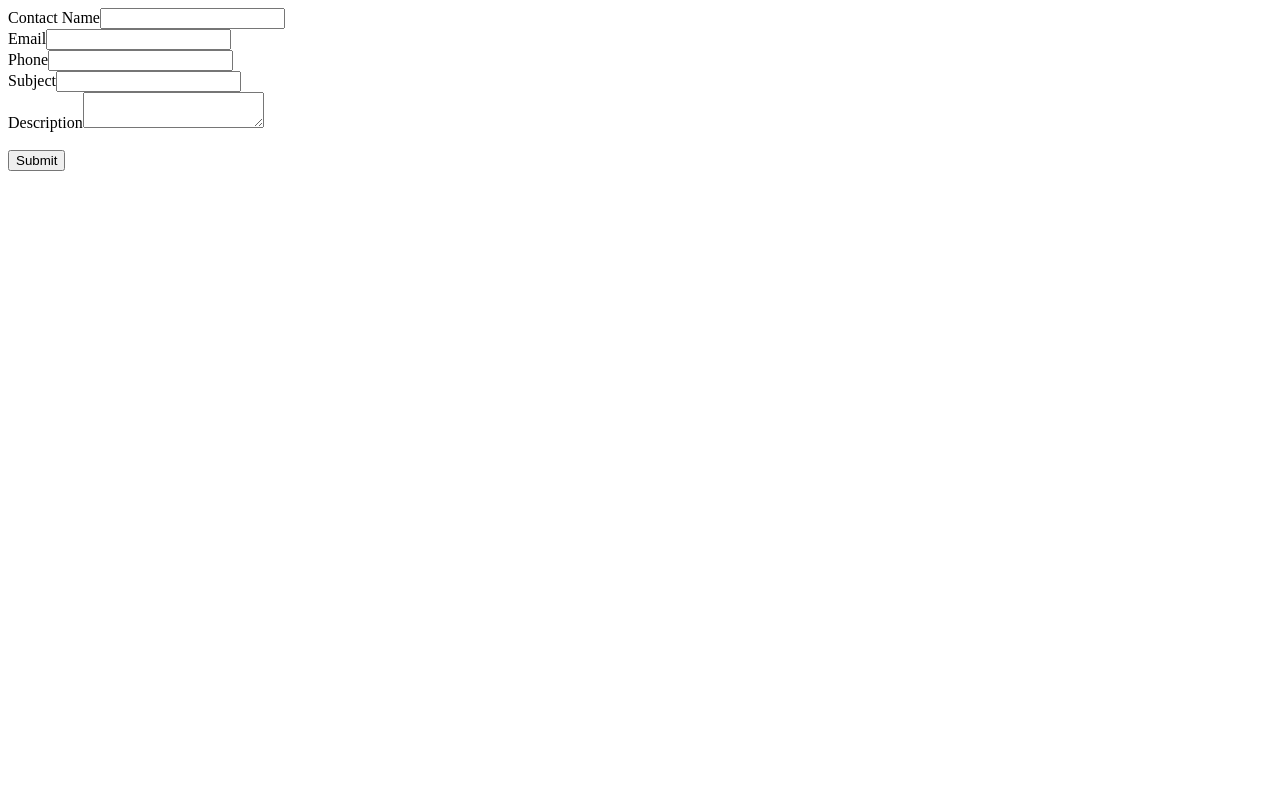
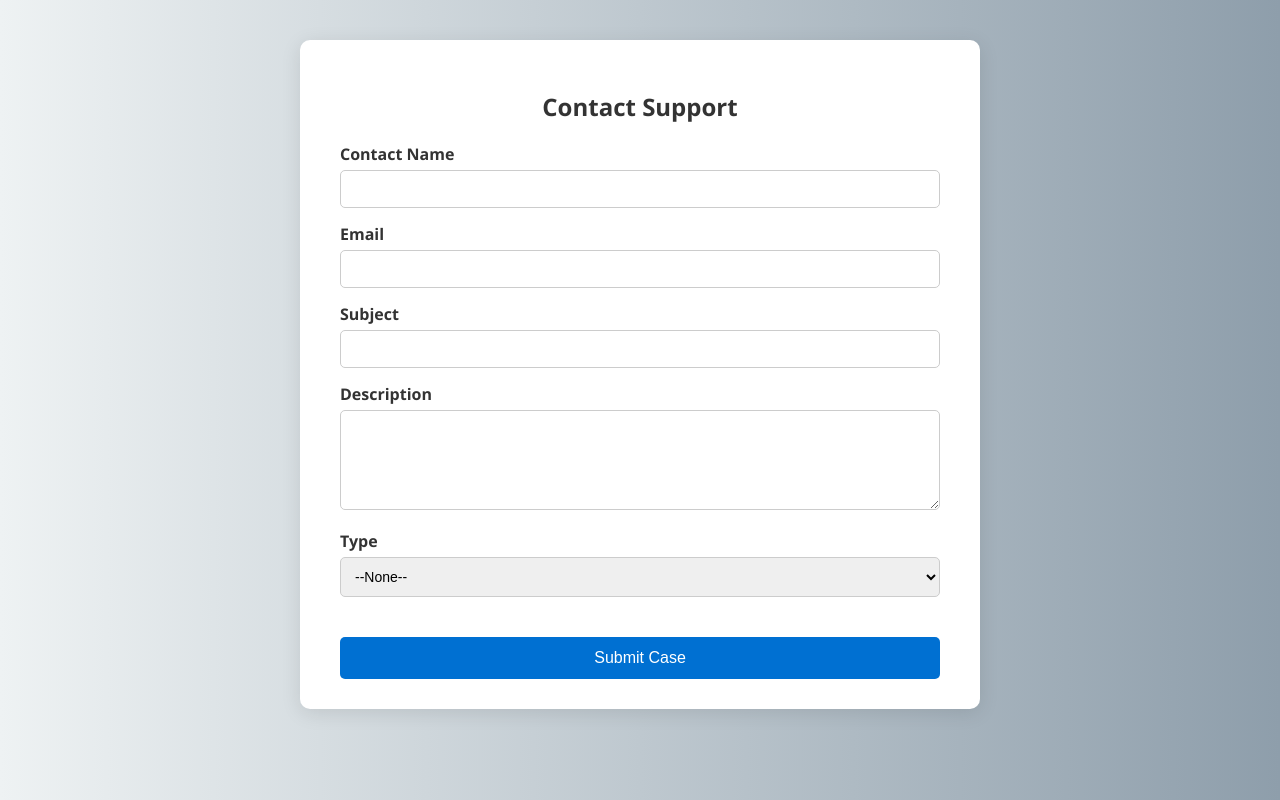
Before and after one commit to kbeniwal39/web-to-case-form, a plain HTML site: page index.html in a window 1280 px wide. Drawn offline with Linux system fonts and the light colour scheme.

Commit message:
Update index.html

```diff
--- a/index.html
+++ b/index.html
@@ -1,44 +1,143 @@
-<!--  ----------------------------------------------------------------------  -->
-<!--  NOTE: Please add the following <META> element to your page <HEAD>.      -->
-<!--  If necessary, please modify the charset parameter to specify the        -->
-<!--  character set of your HTML page.                                        -->
-<!--  ----------------------------------------------------------------------  -->
+<!DOCTYPE html>
+<html lang="en">
+<head>
+  <meta charset="UTF-8">
+  <title>Contact Support - Web to Case</title>
+  <meta name="viewport" content="width=device-width, initial-scale=1.0">
+  <meta http-equiv="Content-type" content="text/html; charset=UTF-8">
 
-<META HTTP-EQUIV="Content-type" CONTENT="text/html; charset=UTF-8">
-<script src="https://www.google.com/recaptcha/api.js"></script>
-<script>
- function timestamp() { var response = document.getElementById("g-recaptcha-response"); if (response == null || response.value.trim() == "") {var elems = JSON.parse(document.getElementsByName("captcha_settings")[0].value);elems["ts"] = JSON.stringify(new Date().getTime());document.getElementsByName("captcha_settings")[0].value = JSON.stringify(elems); } } setInterval(timestamp, 500);
-</script>
+  <!-- Google reCAPTCHA -->
+  <script src="https://www.google.com/recaptcha/api.js" async defer></script>
+  <script>
+    function timestamp() {
+      var response = document.getElementById("g-recaptcha-response");
+      if (response == null || response.value.trim() == "") {
+        var elems = JSON.parse(document.getElementsByName("captcha_settings")[0].value);
+        elems["ts"] = JSON.stringify(new Date().getTime());
+        document.getElementsByName("captcha_settings")[0].value = JSON.stringify(elems);
+      }
+    }
+    setInterval(timestamp, 500);
+  </script>
 
-<!--  ----------------------------------------------------------------------  -->
-<!--  NOTE: Please add the following <FORM> element to your page.             -->
-<!--  ----------------------------------------------------------------------  -->
+  <!-- Styles -->
+  <style>
+    body {
+      font-family: 'Segoe UI', sans-serif;
+      background: linear-gradient(to right, #eef2f3, #8e9eab);
+      margin: 0;
+      padding: 0;
+      display: flex;
+      justify-content: center;
+      align-items: flex-start;
+      height: 100vh;
+    }
 
-<form action="https://webto.salesforce.com/servlet/servlet.WebToCase?encoding=UTF-8&orgId=00DgK000004NGeT" method="POST">
+    .container {
+      background: white;
+      margin-top: 40px;
+      padding: 30px 40px;
+      border-radius: 10px;
+      box-shadow: 0 4px 20px rgba(0, 0, 0, 0.1);
+      width: 100%;
+      max-width: 600px;
+    }
 
-<input type=hidden name='captcha_settings' value='{"keyname":"pk","fallback":"true","orgId":"00DgK000004NGeT","ts":""}'>
-<input type=hidden name="orgid" value="00DgK000004NGeT">
-<input type=hidden name="retURL" value="http://">
+    h2 {
+      text-align: center;
+      color: #333;
+    }
 
-<!--  ----------------------------------------------------------------------  -->
-<!--  NOTE: These fields are optional debugging elements. Please uncomment    -->
-<!--  these lines if you wish to test in debug mode.                          -->
-<!--  <input type="hidden" name="debug" value=1>                              -->
-<!--  <input type="hidden" name="debugEmail"                                  -->
-<!--  value="beniwalkavita39@gmail.com">                                      -->
-<!--  ----------------------------------------------------------------------  -->
+    label {
+      font-weight: bold;
+      display: block;
+      margin-top: 15px;
+      color: #333;
+    }
 
-<label for="name">Contact Name</label><input  id="name" maxlength="80" name="name" size="20" type="text" /><br>
+    input[type="text"],
+    textarea,
+    select {
+      width: 100%;
+      padding: 10px;
+      margin-top: 5px;
+      border: 1px solid #ccc;
+      border-radius: 5px;
+      box-sizing: border-box;
+      font-size: 14px;
+    }
 
-<label for="email">Email</label><input  id="email" maxlength="80" name="email" size="20" type="text" /><br>
+    textarea {
+      resize: vertical;
+      height: 100px;
+    }
 
-<label for="phone">Phone</label><input  id="phone" maxlength="40" name="phone" size="20" type="text" /><br>
+    .g-recaptcha {
+      margin-top: 20px;
+    }
 
-<label for="subject">Subject</label><input  id="subject" maxlength="80" name="subject" size="20" type="text" /><br>
+    input[type="submit"] {
+      margin-top: 20px;
+      background-color: #0070d2;
+      color: white;
+      border: none;
+      padding: 12px;
+      width: 100%;
+      font-size: 16px;
+      cursor: pointer;
+      border-radius: 5px;
+    }
 
-<label for="description">Description</label><textarea name="description"></textarea><br>
+    input[type="submit"]:hover {
+      background-color: #005bb5;
+    }
+  </style>
+</head>
+<body>
+  <div class="container">
+    <h2>Contact Support</h2>
+    <form action="https://webto.salesforce.com/servlet/servlet.WebToCase?encoding=UTF-8&orgId=00DgK000004NGeT" method="POST">
+      <input type="hidden" name="captcha_settings" value='{"keyname":"pk","fallback":"true","orgId":"00DgK000004NGeT","ts":""}'>
+      <input type="hidden" name="orgid" value="00DgK000004NGeT">
+      <input type="hidden" name="retURL" value="http://">
 
-<div class="g-recaptcha" data-sitekey="6Ld9kVIrAAAAAIvS5jLiFKpB1t7JkvO9P3Wpse_b"></div><br>
-<input type="submit" name="submit">
+      <label for="name">Contact Name</label>
+      <input id="name" name="name" type="text" maxlength="80" required>
 
-</form>
+      <label for="email">Email</label>
+      <input id="email" name="email" type="text" maxlength="80" required>
+
+      <label for="subject">Subject</label>
+      <input id="subject" name="subject" type="text" maxlength="80" required>
+
+      <label for="description">Description</label>
+      <textarea id="description" name="description" required></textarea>
+
+      <label for="type">Type</label>
+      <select id="type" name="type" required>
+        <option value="">--None--</option>
+        <option value="Mechanical">Mechanical</option>
+        <option value="Electrical">Electrical</option>
+        <option value="Electronic">Electronic</option>
+        <option value="Structural">Structural</option>
+        <option value="Other">Other</option>
+        <option value="CV Review">CV Review</option>
+        <option value="Cover Letter Review">Cover Letter Review</option>
+        <option value="Interview Preparation">Interview Preparation</option>
+        <option value="Job Search Guidance">Job Search Guidance</option>
+        <option value="LinkedIn Profile Support">LinkedIn Profile Support</option>
+        <option value="Internship Search">Internship Search</option>
+        <option value="Student Job (Werkstudent) Support">Student Job (Werkstudent) Support</option>
+        <option value="Career Counseling">Career Counseling</option>
+        <option value="Post-Graduation Planning">Post-Graduation Planning</option>
+        <option value="Online">Online</option>
+        <option value="Oncampus">Oncampus</option>
+      </select>
+
+      <div class="g-recaptcha" data-sitekey="6Ld9kVIrAAAAAIvS5jLiFKpB1t7JkvO9P3Wpse_b"></div>
+
+      <input type="submit" value="Submit Case">
+    </form>
+  </div>
+</body>
+</html>
```
